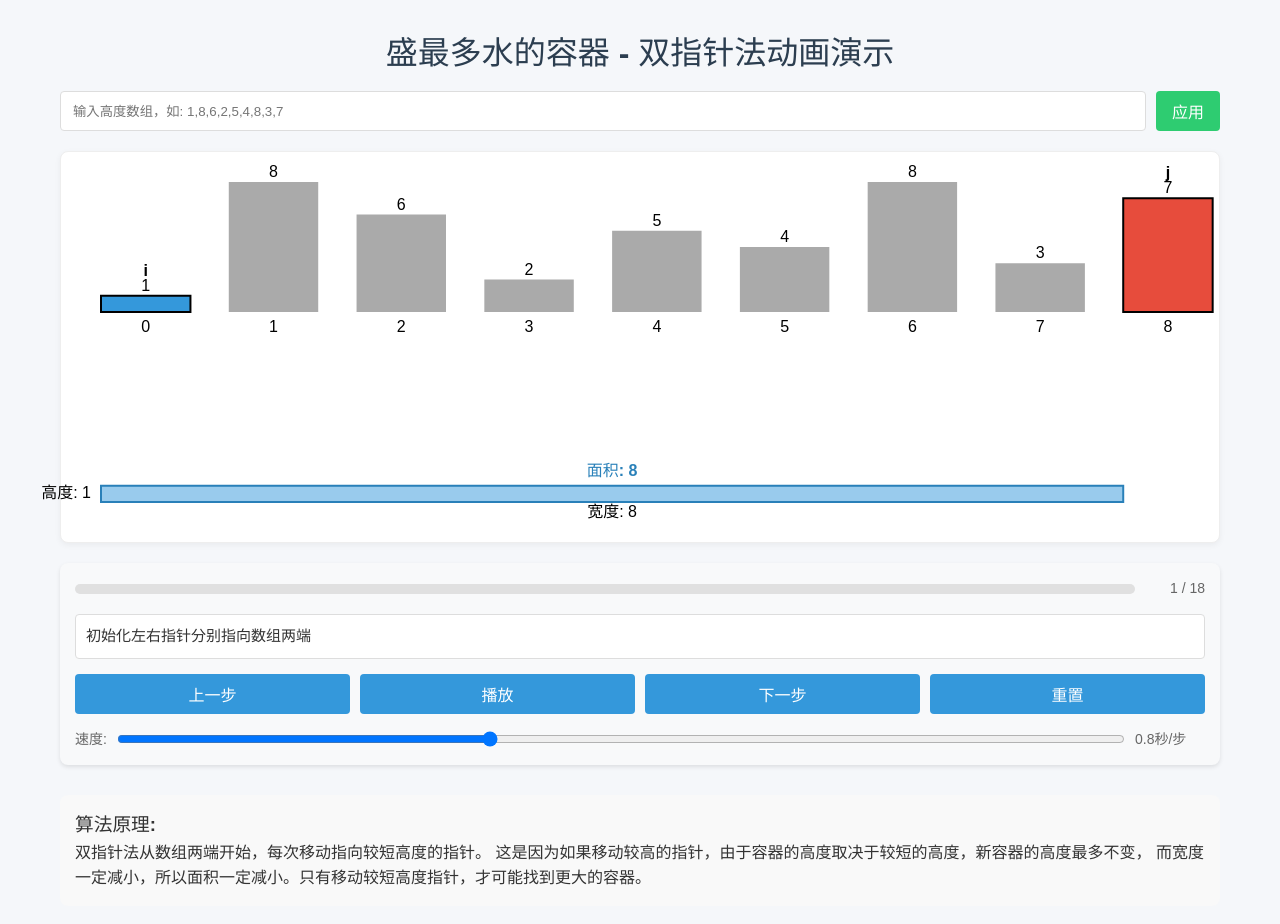
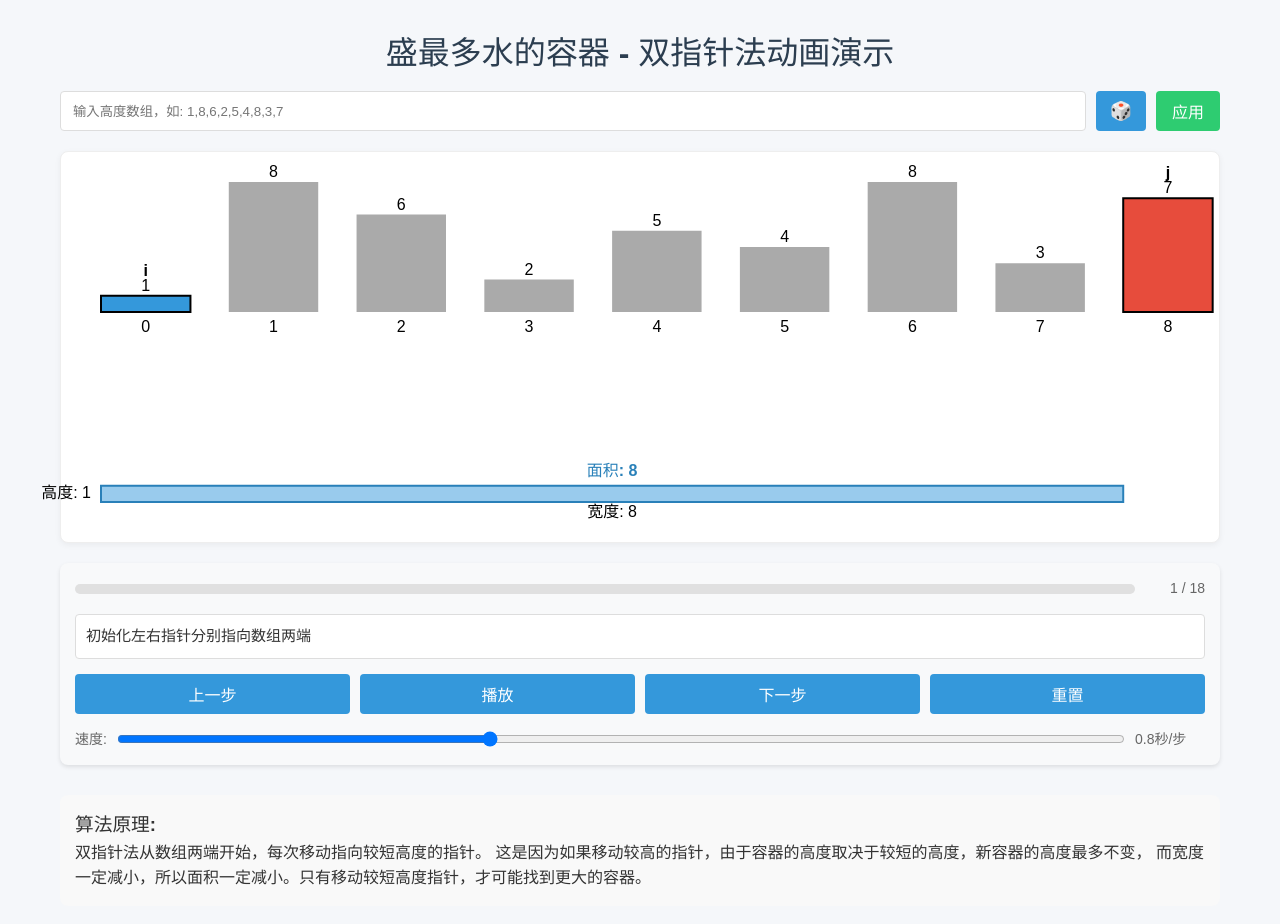
Before and after one commit to fuck-algorithm/leetcode-11-container-with-most-water, a React (Vite) app: page / in a window 1280 px wide. Shown: the top 924 px of the page. Built offline with nearby package versions, Linux system fonts and the light colour scheme.

Commit message:
feat: 添加骰子按钮实现随机数据生成功能

```diff
--- a/src/components/algorithm/AlgorithmAnimation.tsx
+++ b/src/components/algorithm/AlgorithmAnimation.tsx
@@ -3,6 +3,7 @@ import VerticalBars from './VerticalBars';
 import WaterContainer from './WaterContainer';
 import ControlPanel from './ControlPanel';
 import { useAlgorithmAnimation } from '../../hooks/useAlgorithmAnimation';
+import { generateRandomHeights } from '../../utils/algorithmUtils';
 
 const AlgorithmAnimation: React.FC = () => {
   const [dimensions, setDimensions] = useState({
@@ -71,6 +72,14 @@ const AlgorithmAnimation: React.FC = () => {
     }
   };
 
+  // 随机生成高度数组
+  const handleRandomHeights = () => {
+    const randomHeights = generateRandomHeights();
+    setHeightArray(randomHeights);
+    // 更新输入框显示
+    setCustomHeights(randomHeights.join(', '));
+  };
+
   return (
     <div style={styles.container}>
       <h1 style={styles.title}>盛最多水的容器 - 双指针法动画演示</h1>
@@ -83,6 +92,21 @@ const AlgorithmAnimation: React.FC = () => {
           placeholder="输入高度数组，如: 1,8,6,2,5,4,8,3,7"
           style={styles.customInput}
         />
+        <button
+          onClick={handleRandomHeights}
+          title="生成随机数据"
+          style={{
+            ...styles.customButton,
+            backgroundColor: '#3498db',
+            fontSize: '18px',
+            display: 'flex',
+            alignItems: 'center',
+            justifyContent: 'center',
+            width: '50px'
+          }}
+        >
+          🎲
+        </button>
         <button
           onClick={handleCustomHeights}
           style={styles.customButton}
```
